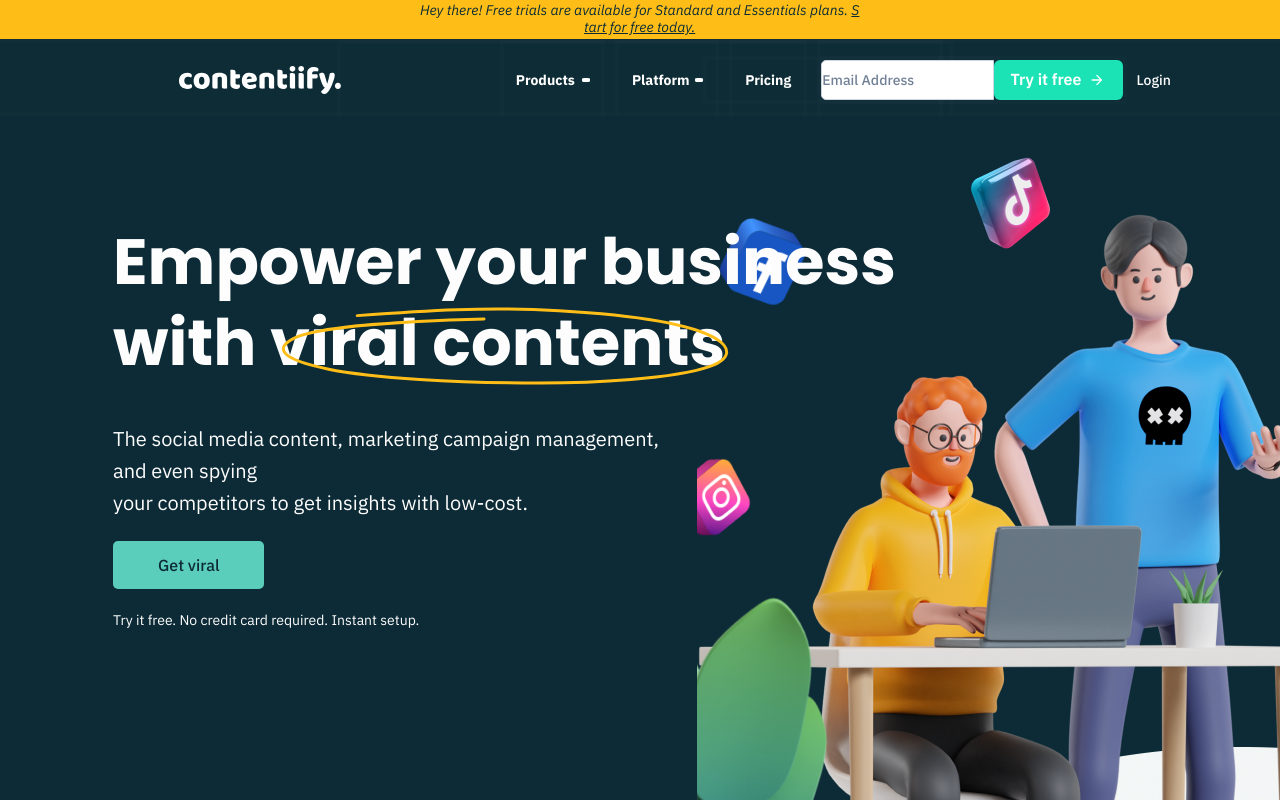
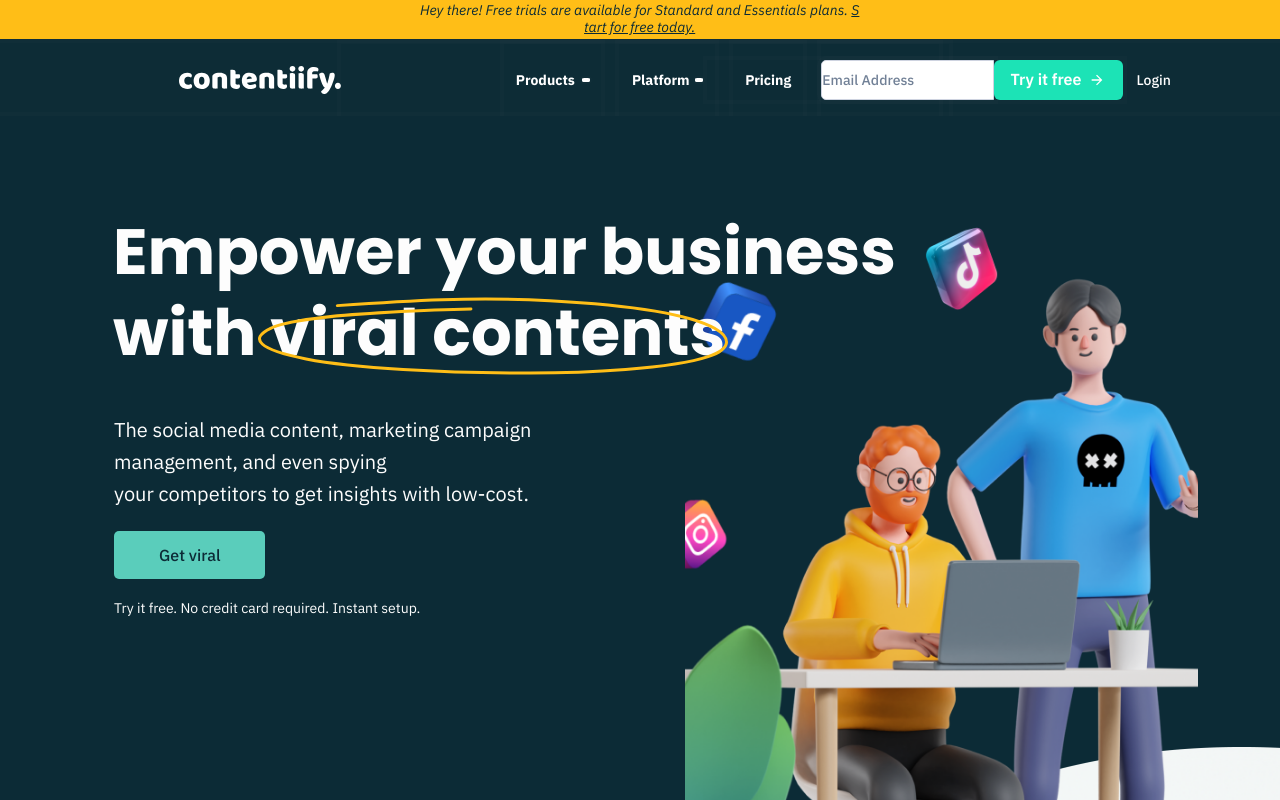
Before and after one commit to vidmaker-ai/contentiify-home, a React (Create React App) app: page / in a window 1280 px wide. Shown: the top 800 px of the page. Built offline with nearby package versions, Linux system fonts and the light colour scheme; a web font is replaced by a local one.

Commit message:
Pushed from Locofy Builder

```diff
--- a/src/components/ContentSection.module.css
+++ b/src/components/ContentSection.module.css
@@ -12,21 +12,21 @@
   line-height: 81.1px;
   display: flex;
   align-items: center;
-  width: 928px;
+  width: 806px;
 }
 .groupChild {
   position: absolute;
   top: calc(50% + 4px);
-  left: calc(50% - 298.31px);
-  width: 452.56px;
+  left: calc(50% - 261.5px);
+  width: 476px;
   height: 78px;
 }
 .empowerYourBusinessWithVirParent {
   position: absolute;
   margin: 0 !important;
-  top: 105px;
+  top: 21px;
   left: 113px;
-  width: 928px;
+  width: 806px;
   height: 163px;
   z-index: 0;
   font-family: var(--font-poppins);
@@ -68,14 +68,13 @@
 }
 .headings {
   flex: 1;
-  height: 549px;
   display: flex;
   flex-direction: column;
-  padding: var(--padding-288xl) 0 var(--padding-17xl) var(--padding-94xl);
-  box-sizing: border-box;
+  padding: var(--padding-205xl) 0 var(--padding-97xl) var(--padding-95xl);
   align-items: flex-start;
-  justify-content: space-between;
+  justify-content: flex-start;
   position: relative;
+  gap: var(--gap-2xl);
   z-index: 2;
 }
 .imageIcon,
@@ -85,9 +84,10 @@
   object-fit: cover;
 }
 .imageIcon {
+  align-self: stretch;
   flex: 1;
   position: relative;
-  height: 1019px;
+  max-height: 100%;
   z-index: 1;
 }
 .maskGroupIcon {
@@ -100,18 +100,20 @@
   height: 372px;
   z-index: 0;
 }
-.background,
-.curve {
-  display: flex;
-  z-index: 0;
-}
 .background {
   align-self: stretch;
   height: 1px;
+  display: flex;
   flex-direction: row;
   align-items: flex-end;
   justify-content: center;
   position: relative;
+  z-index: 0;
+}
+.body,
+.curve {
+  display: flex;
+  justify-content: flex-start;
 }
 .curve {
   margin: 0 !important;
@@ -123,18 +125,19 @@
   height: 490px;
   flex-direction: column;
   align-items: center;
-  justify-content: flex-start;
+  z-index: 0;
 }
 .body {
   align-self: stretch;
   background-color: var(--color-darkslategray-200);
   box-shadow: 0 0 0 4px rgba(255, 255, 255, 0.01);
   height: 994px;
-  display: flex;
   flex-direction: row;
+  padding: var(--padding-55xl) var(--padding-63xl) 0 0;
+  box-sizing: border-box;
   align-items: flex-start;
-  justify-content: space-between;
   position: relative;
+  gap: var(--gap-38xl);
   mix-blend-mode: normal;
   text-align: left;
   font-size: var(--font-size-45xl);
--- a/src/global.css
+++ b/src/global.css
@@ -67,6 +67,8 @@
   /* Gaps */
   --gap-4xl-5: 23.5px;
   --gap-4xl: 23px;
+  --gap-38xl: 57px;
+  --gap-2xl: 21px;
   --gap-8xs: 5px;
   --gap-xl: 20px;
   --gap-lg: 18px;
@@ -100,15 +102,16 @@
   --padding-xs: 12px;
   --padding-base-2: 15.2px;
   --padding-31xl: 50px;
-  --padding-288xl: 307px;
-  --padding-17xl: 36px;
-  --padding-94xl: 113px;
+  --padding-55xl: 74px;
+  --padding-63xl: 82px;
+  --padding-205xl: 224px;
+  --padding-97xl: 116px;
+  --padding-95xl: 114px;
   --padding-5xs: 8px;
   --padding-25xl-5: 44.5px;
   --padding-26xl: 45px;
   --padding-83xl: 102px;
   --padding-160xl: 179px;
-  --padding-95xl: 114px;
   --padding-36xl: 55px;
   --padding-80xl: 99px;
   --padding-10xl: 29px;
```
Also changed, not shown: public/image@2x.png, public/vector-12.svg.
